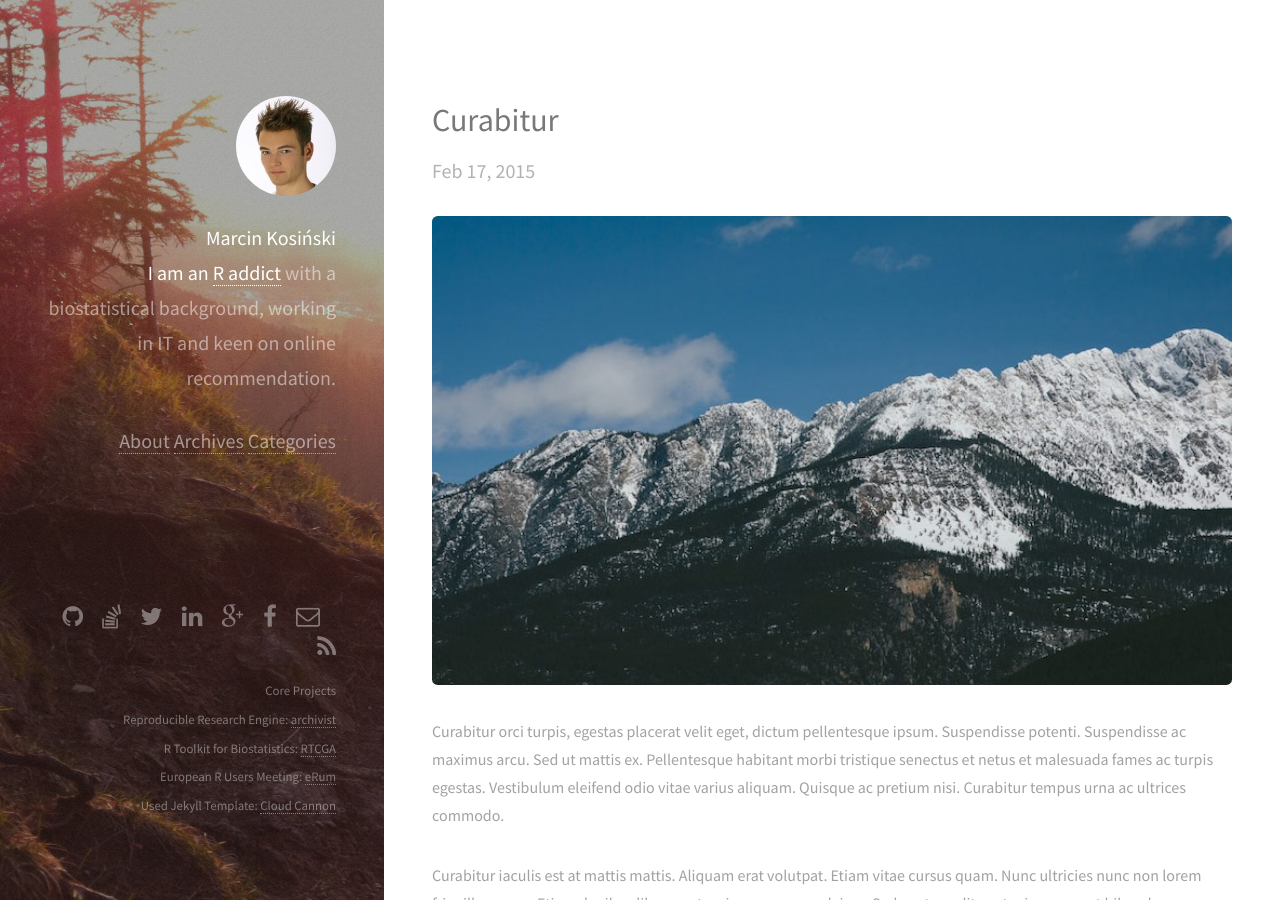
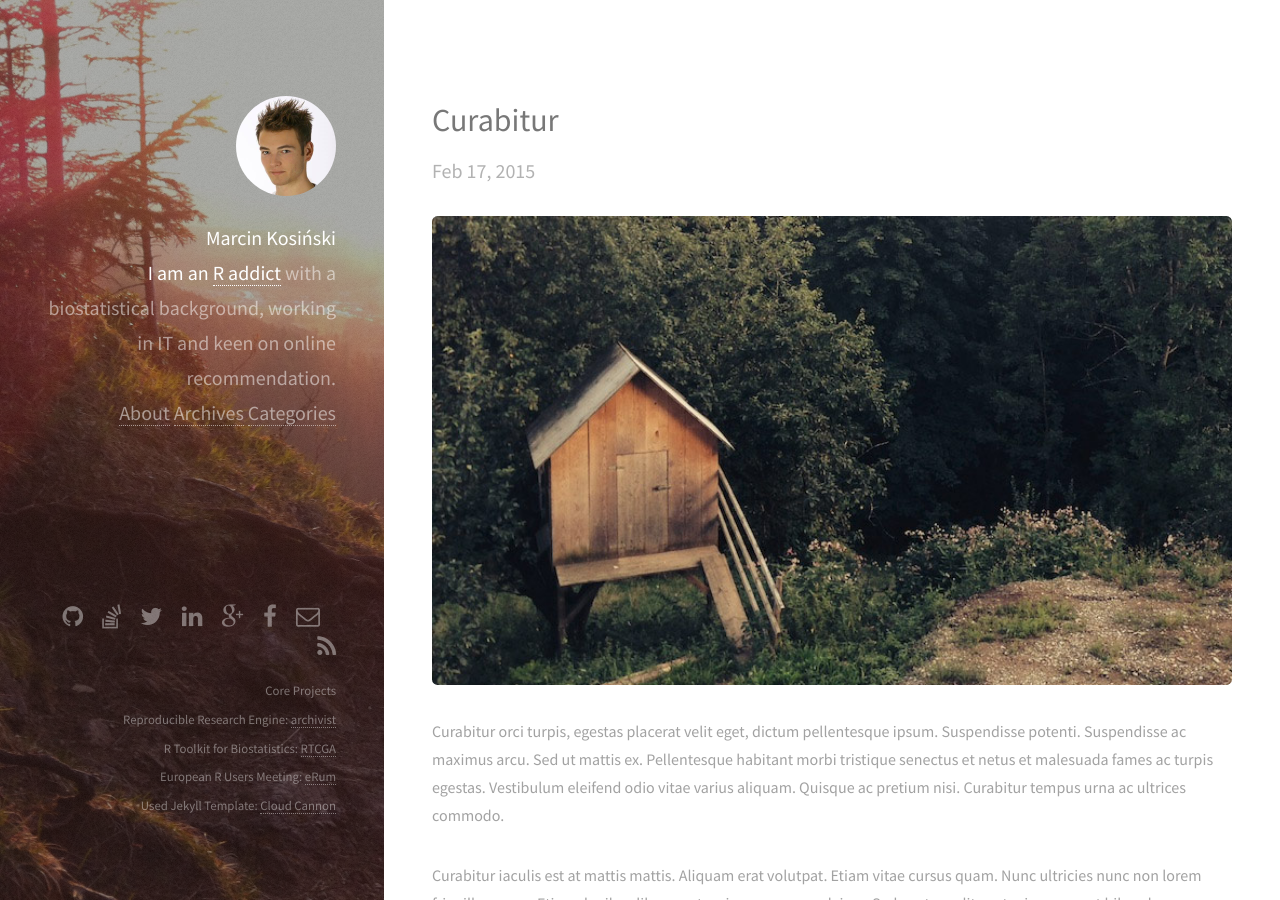
Before and after one commit to MarcinKosinski/MarcinKosinski.github.io, a Jekyll site: the page built from _posts/2015-02-17-curabitur.markdown, in a window 1280 px wide and 900 px high. Built offline with Jekyll 4.4.1, drawn with Linux system fonts in a browser that asks for light colours; comment, search, counter and statistics services are not loaded.

Commit message:
set off paralax and add div to header in body in left grid

```diff
--- a/_layouts/default.html
+++ b/_layouts/default.html
@@ -41,7 +41,6 @@
           working in IT and keen on <br>
           online recommendation.</h1>
 
-          <br>
       <h1>{% assign pages_list = site.pages %}
          {% for node in pages_list %}
            {% if node.title != null %}
@@ -50,7 +49,7 @@
              {% endif %}
            {% endif %}
          {% endfor %}</h1>
-         <br>
+
 
       </header>
 
@@ -59,6 +58,7 @@
 
         <!-- Footer -->
         <footer id="footer">
+           <div>
             <ul class="icons">
 
               {% if site.github_username %}
@@ -132,6 +132,8 @@
                 </a>
               </li>
             </ul>
+            </div>
+            <div>
             <ul class="copyright">
                 <li>Core Projects</li>
                 <li>Reproducible Research Engine: <a href="http://pbiecek.github.io/archivist">archivist</a></li>
@@ -139,6 +141,7 @@
                 <li>European R Users Meeting: <a href="https://erum.ue.poznan.pl">eRum</a></li>
                 <li>Used Jekyll Template: <a href="http://cloudcannon.com">Cloud Cannon</a></li>
             </ul>
+            </div>
         </footer>
         <!--some stats for disqus-->
       <script id="dsq-count-scr" src="//r-addict.disqus.com/count.js" async></script>
--- a/_posts/2015-02-17-curabitur.markdown
+++ b/_posts/2015-02-17-curabitur.markdown
@@ -1,7 +1,7 @@
 ---
 layout: post
 ---
-<img src="/images/fulls/05.jpg" class="fit image"> Curabitur orci turpis, egestas placerat velit eget, dictum pellentesque ipsum. Suspendisse potenti. Suspendisse ac maximus arcu. Sed ut mattis ex. Pellentesque habitant morbi tristique senectus et netus et malesuada fames ac turpis egestas. Vestibulum eleifend odio vitae varius aliquam. Quisque ac pretium nisi. Curabitur tempus urna ac ultrices commodo.
+<img src="/images/fulls/06.jpg" class="fit image"> Curabitur orci turpis, egestas placerat velit eget, dictum pellentesque ipsum. Suspendisse potenti. Suspendisse ac maximus arcu. Sed ut mattis ex. Pellentesque habitant morbi tristique senectus et netus et malesuada fames ac turpis egestas. Vestibulum eleifend odio vitae varius aliquam. Quisque ac pretium nisi. Curabitur tempus urna ac ultrices commodo.
 
 Curabitur iaculis est at mattis mattis. Aliquam erat volutpat. Etiam vitae cursus quam. Nunc ultricies nunc non lorem fringilla cursus. Etiam dapibus libero ac turpis accumsan pulvinar. Sed auctor velit eget mi consequat bibendum. Aliquam interdum purus eget metus pretium ullamcorper.
 
--- a/js/init.js
+++ b/js/init.js
@@ -9,7 +9,7 @@
 	var settings = {
 
 		// Parallax background effect?
-			parallax: true,
+			parallax: false,
 
 		// Parallax factor (lower = more intense, higher = less intense).
 			parallaxFactor: 20
```
